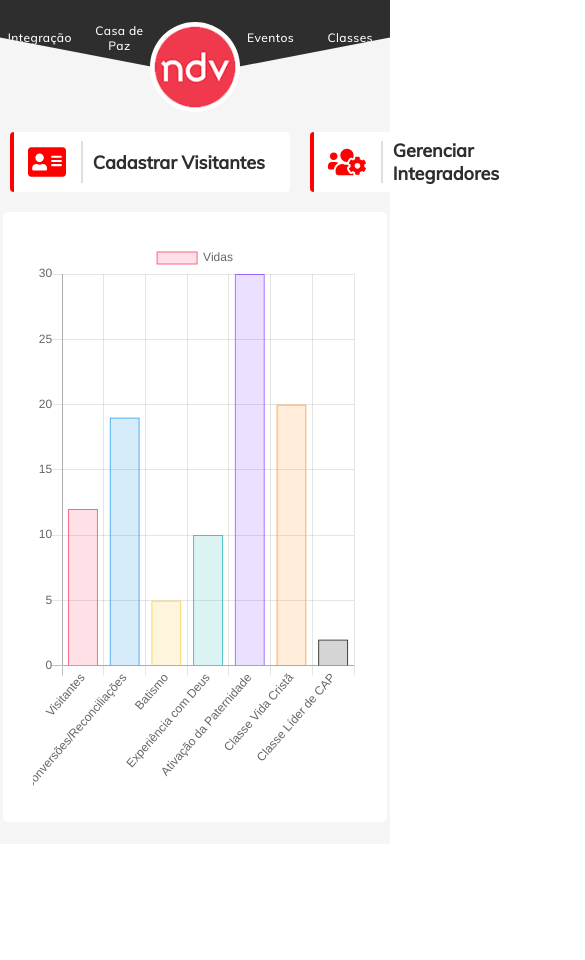
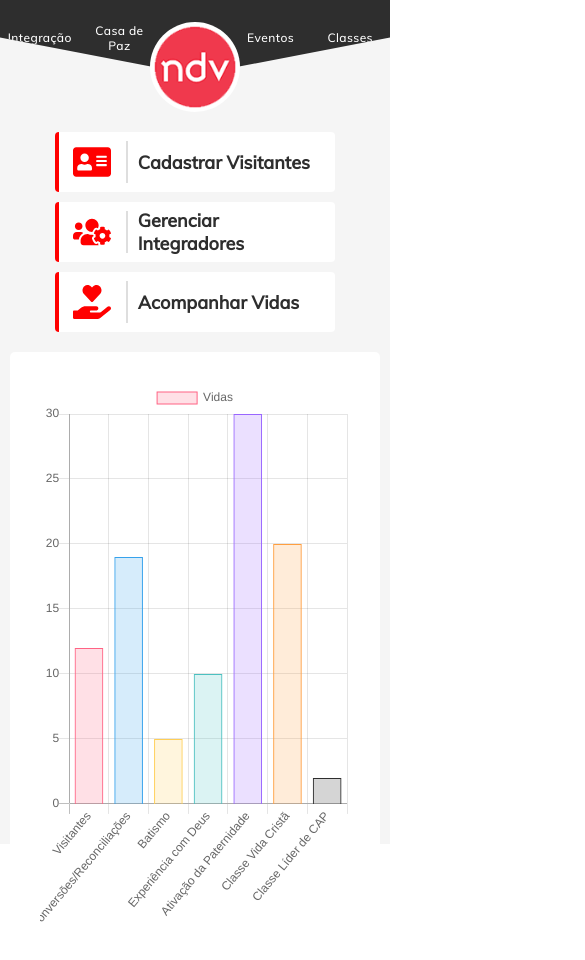
Before and after one commit to beatrizsantiago/portal-ndv, a React (Create React App) app: page /integration in a window 390 px wide. Shown: the top 960 px of the page, 585 px wide, since content can reach past the window. Before the commit the page ends 844 px from the top, so only its background shows below. Built offline with nearby package versions, Linux system fonts and the light colour scheme.

Commit message:
Inserindo media queries

```diff
--- a/src/components/Header.jsx
+++ b/src/components/Header.jsx
@@ -1,5 +1,6 @@
 import React from 'react'
 import styled from 'styled-components'
+import { Link } from 'react-router-dom'
 
 import Colors from '../themes/Colors'
 import { CenterRow, MiddleCenterColumn } from '../themes/StyleConstants'
@@ -16,7 +17,7 @@ export default function Header() {
                 <Item>Eventos</Item>
                 <Item>Classes</Item>
             </Tab>
-            <Circle>
+            <Circle to="/home">
                 <Logo />
             </Circle>
         </NavBar>
@@ -55,7 +56,7 @@ const Spacing = styled.span`
     width: 100px;
 `
 
-const Circle = styled.div`
+const Circle = styled(Link)`
     ${CenterRow}
     position: absolute;
     width: 90px;
--- a/src/components/NavigationMenu.jsx
+++ b/src/components/NavigationMenu.jsx
@@ -26,6 +26,11 @@ const Menu = styled.div`
     width: 100%;
     margin: 15px 0px;
     box-sizing: border-box;
+
+    @media (max-width: 895px) {
+        flex-wrap: wrap;
+        justify-content: space-around;
+    }
 `
 
 const Box = styled(Link)`
--- a/src/pages/styles/IntegrationStyled.js
+++ b/src/pages/styles/IntegrationStyled.js
@@ -18,12 +18,13 @@ export const UsersCog = styled(FaUsersCog)`
 export const Section = styled.section`
     ${CenterColumn}
     width: 100%;
+    padding: 0px 10px;
     box-sizing: border-box;
 `
 
 export const Graph = styled.div`
     position: relative;
-    width: 98.5%;
+    width: 100%;
     /* height: 60vh; */
     padding: 30px;
     border-radius: 5px;
--- a/src/pages/styles/MainStyled.js
+++ b/src/pages/styles/MainStyled.js
@@ -3,6 +3,7 @@ import styled from 'styled-components'
 import Colors from '../../themes/Colors'
 
 export const Container = styled.section`
+    position: relative;
     width: 100%;
     height: 100vh;
     background-color: ${Colors.backgroundGray};
```
